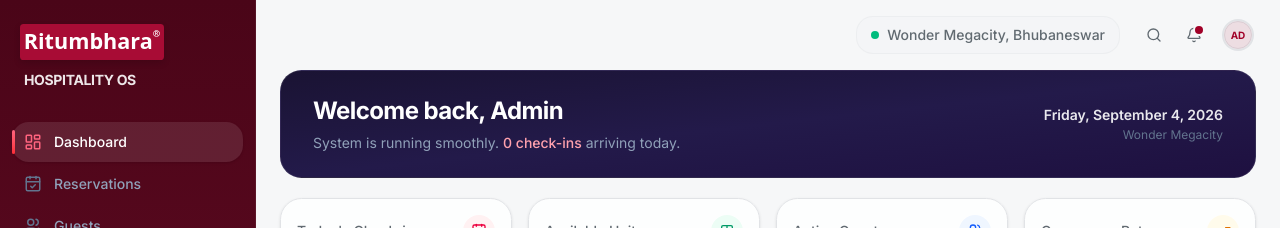
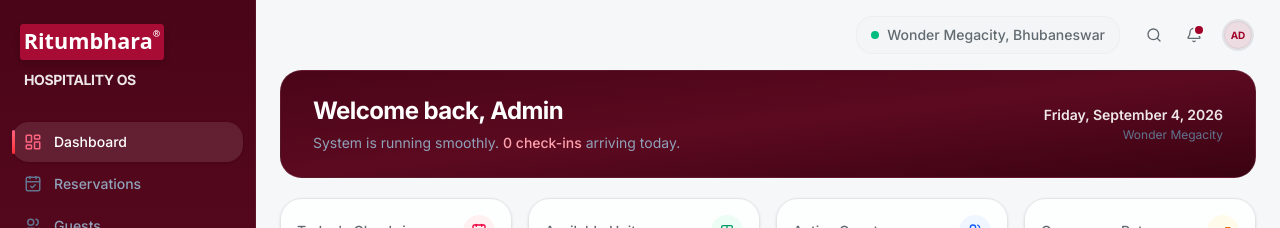
Before and after one commit to Ritumbhara-org/RITUMBHARA-HOSPITALITY-OS, a Next.js app: page /dashboard in a window 1280 px wide. Shown: the top 228 px of the page. Built offline with nearby package versions, Linux system fonts and the light colour scheme; no server answers; the database is empty.

Commit message:
style: updated welcome card to deep crimson theme color

```diff
--- a/components/dashboard/dashboard-client.tsx
+++ b/components/dashboard/dashboard-client.tsx
@@ -59,7 +59,7 @@ export function DashboardClient({ data }: { data: DashboardData }) {
         initial={{ opacity: 0, y: 12 }}
         animate={{ opacity: 1, y: 0 }}
         transition={{ duration: 0.5, ease: [0.22, 1, 0.36, 1] }}
-        className="relative shrink-0 overflow-hidden rounded-2xl bg-gradient-to-br from-[#1a1333] via-[#231a4a] to-[#1e1040] px-6 py-6 sm:px-8 border border-white/[0.08]"
+        className="relative shrink-0 overflow-hidden rounded-2xl bg-gradient-to-br from-[#4a0518] via-[#5c0a20] to-[#3a0312] px-6 py-6 sm:px-8 border border-white/[0.08]"
       >
         <div className="absolute inset-0 bg-[radial-gradient(ellipse_at_top_right,_var(--tw-gradient-stops))] from-rose-500/10 via-transparent to-transparent" />
         <div className="absolute inset-0 bg-[radial-gradient(ellipse_at_bottom_left,_var(--tw-gradient-stops))] from-red-500/5 via-transparent to-transparent" />
```
